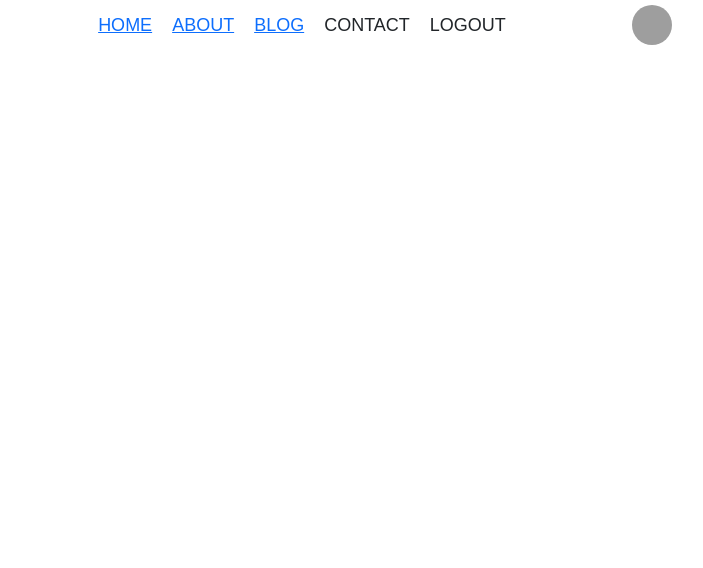
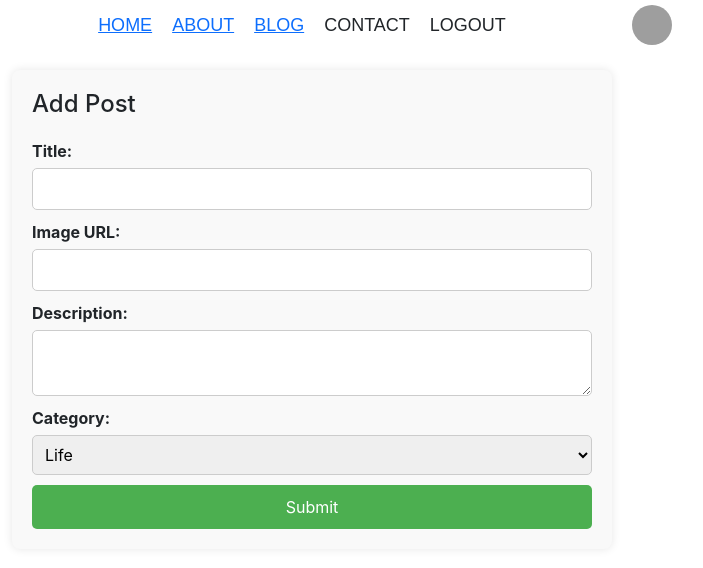
Before and after one commit to Rajiv-Bhandari/React-Coursework, a React (Create React App) app: page /addpost in a window 1280 px wide. Shown: the top 568 px of the page, without its empty margins (328-1031 px from the left). Built offline with nearby package versions, Linux system fonts and the light colour scheme; grey boxes are pictures that could not be loaded.

Commit message:
add post

```diff
--- a/src/App.js
+++ b/src/App.js
@@ -7,6 +7,7 @@ import Singlepost from "./components/singlePost/singlepost";
 
 import Profile from './components/profile/Profile';
 import Changepassword from './components/profile/Changepassword';
+import AddPost from './components/posts/Addpost';
 
 function App() {
   return (
@@ -16,7 +17,8 @@ function App() {
         <Route path="/" element={<Home />} />
         <Route path="/about" element={<About />} />
         <Route path="/post" element={<Blog />} />
-        <Route path="/post/singlePost/singlePOST" element={<Singlepost />} />
+        <Route path="/addpost" element={<AddPost />} />
+        <Route path="/post/singlePOST" element={<Singlepost />} />
 
 
         <Route path="/profile" element={<Profile />} />
--- /dev/null
+++ b/src/components/posts/Addpost.js
@@ -0,0 +1,61 @@
+import React, { useState } from 'react';
+import './addpost.css';
+
+const categories = ['Life', 'Music', 'Style', 'Sport', 'Tech', 'Cinema', 'Romance'];
+
+export default function AddPost() {
+  const [title, setTitle] = useState('');
+  const [image, setImage] = useState('');
+  const [description, setDescription] = useState('');
+  const [selectedCategory, setSelectedCategory] = useState(categories[0]);
+
+  const handleTitleChange = (event) => {
+    setTitle(event.target.value);
+  };
+
+  const handleImageChange = (event) => {
+    setImage(event.target.value);
+  };
+
+  const handleDescriptionChange = (event) => {
+    setDescription(event.target.value);
+  };
+
+  const handleCategoryChange = (event) => {
+    setSelectedCategory(event.target.value);
+  };
+
+  const handleSubmit = (event) => {
+    event.preventDefault();
+    // Handle submission logic here
+    console.log('Title:', title);
+    console.log('Image:', image);
+    console.log('Description:', description);
+    console.log('Category:', selectedCategory);
+  };
+
+  return (
+    <div className="add-post-container">
+      <h2>Add Post</h2>
+      <form onSubmit={handleSubmit}>
+        <label htmlFor="title">Title:</label>
+        <input type="text" id="title" value={title} onChange={handleTitleChange} required />
+
+        <label htmlFor="image">Image URL:</label>
+        <input type="text" id="image" value={image} onChange={handleImageChange} required />
+
+        <label htmlFor="description">Description:</label>
+        <textarea id="description" value={description} onChange={handleDescriptionChange} required />
+
+        <label htmlFor="category">Category:</label>
+        <select id="category" value={selectedCategory} onChange={handleCategoryChange}>
+          {categories.map(category => (
+            <option key={category} value={category}>{category}</option>
+          ))}
+        </select>
+
+        <button type="submit">Submit</button>
+      </form>
+    </div>
+  );
+}
--- /dev/null
+++ b/src/components/posts/addpost.css
@@ -0,0 +1,45 @@
+.add-post-container {
+    max-width: 600px;
+    margin: 20px auto;
+    padding: 20px;
+    background-color: #f9f9f9;
+    border-radius: 8px;
+    box-shadow: 0 0 10px rgba(0, 0, 0, 0.1);
+  }
+
+  .add-post-container h2 {
+    font-size: 24px;
+    margin-bottom: 20px;
+  }
+
+  .add-post-container form {
+    display: flex;
+    flex-direction: column;
+  }
+
+  .add-post-container label {
+    font-weight: bold;
+    margin-bottom: 5px;
+  }
+
+  .add-post-container input,
+  .add-post-container textarea,
+  .add-post-container select {
+    margin-bottom: 10px;
+    padding: 8px;
+    border: 1px solid #ccc;
+    border-radius: 5px;
+  }
+
+  .add-post-container button {
+    padding: 10px 20px;
+    background-color: #4CAF50;
+    color: white;
+    border: none;
+    border-radius: 5px;
+    cursor: pointer;
+  }
+
+  .add-post-container button:hover {
+    background-color: #45a049;
+  }
--- a/src/components/sidebar/sidebar.js
+++ b/src/components/sidebar/sidebar.js
@@ -1,10 +1,11 @@
 import React from 'react';
 import "./sidebar.css";
+import { Link } from 'react-router-dom';
 
 export default function Sidebar() {
   return (
     <div className="sidebar">
-      <button className="addPostButton">Add Post</button>
+      <Link to="/addpost" className="addPostButton">Add Post</Link>
       <div className="sidebarItem">
         <span className="sidebarTitle">CATEGORIES</span>
         <ul className="sidebarList">
```
